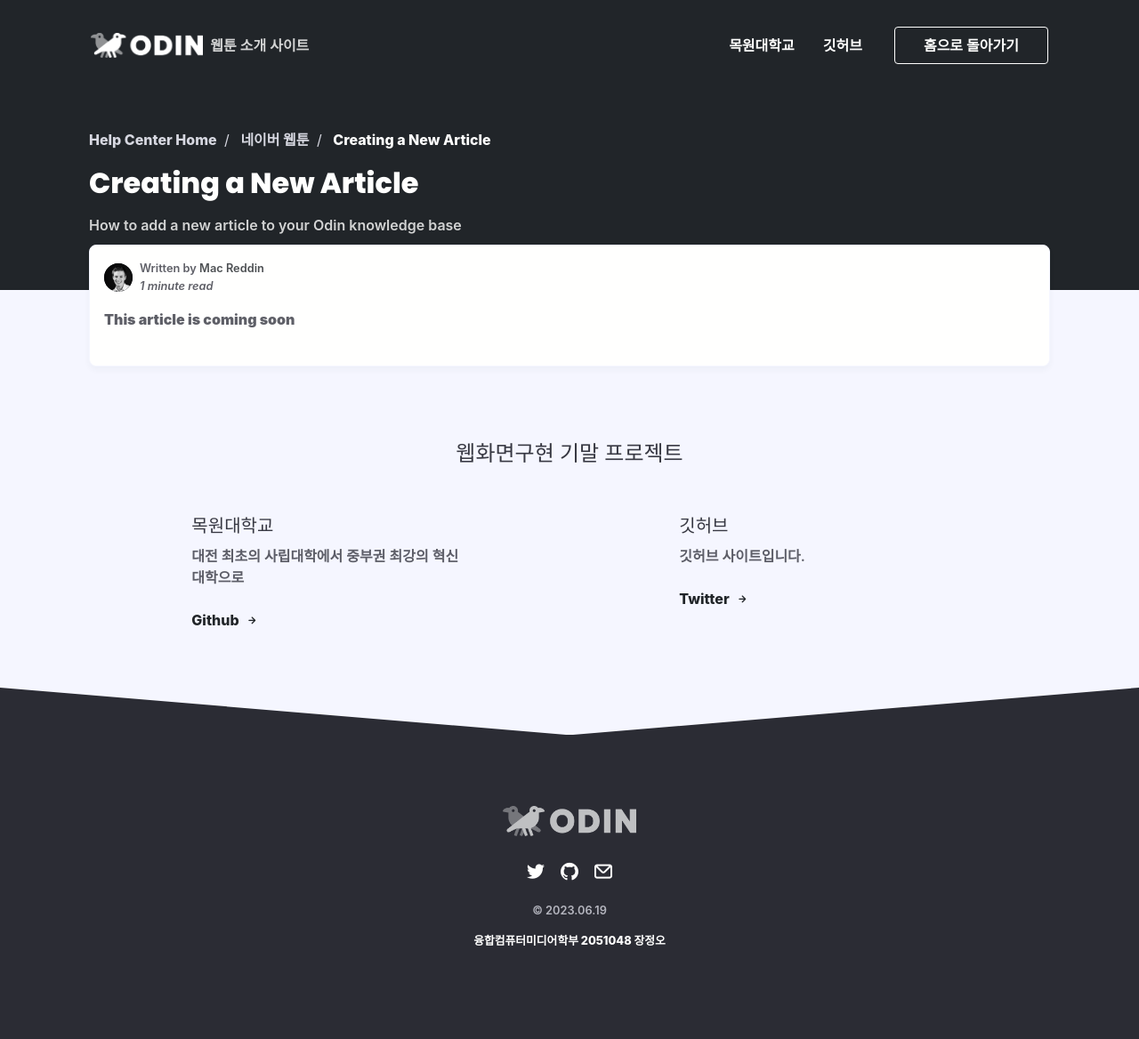
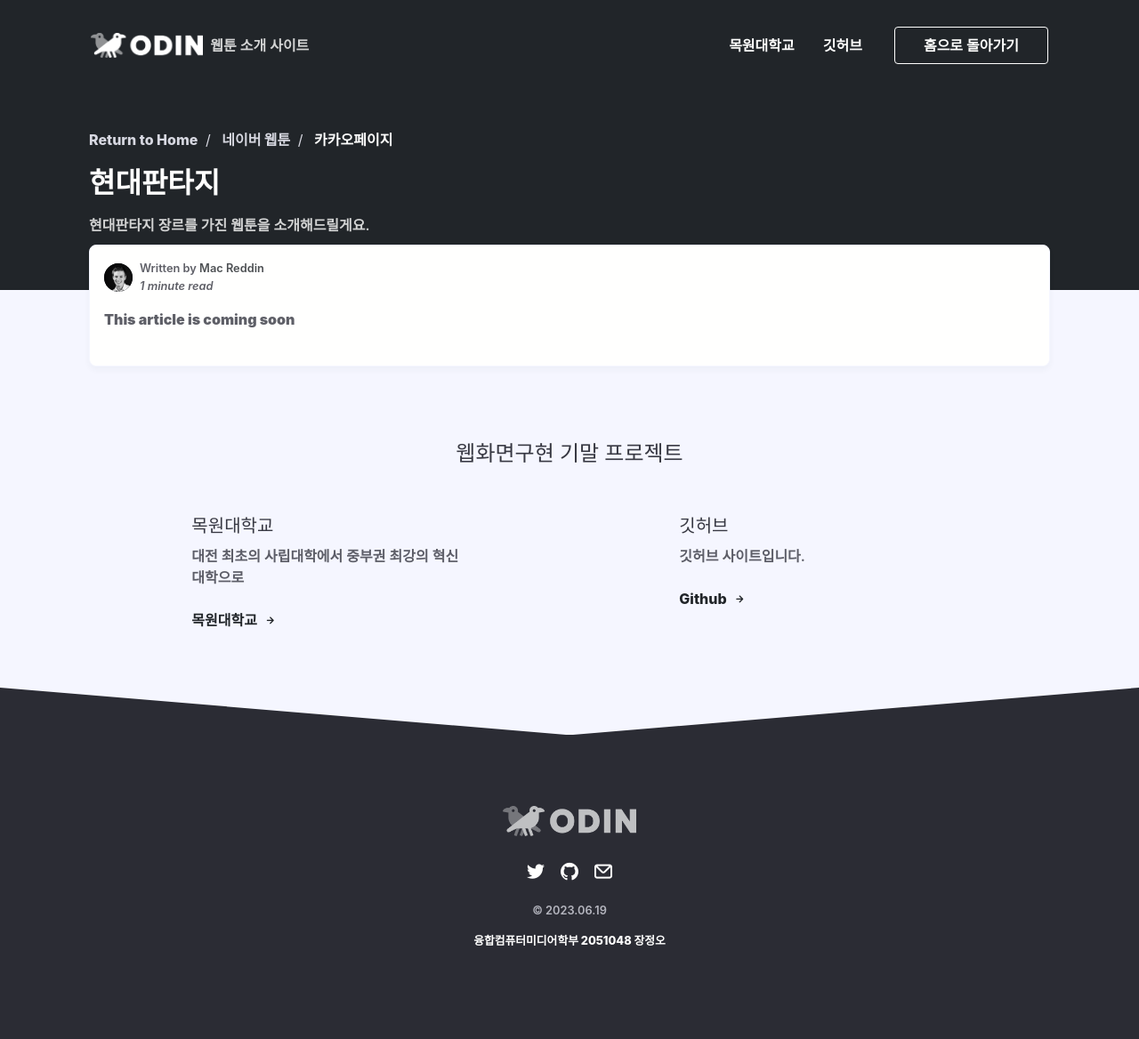
Before and after one commit to martin-yeo/k1163, a Jekyll site: the page built from _posts/Using Odin/2019-12-20-creating-a-new-article.md, in a window 1280 px wide. Shown: the whole page at 89% size. Built offline with Jekyll 4.4.1, drawn with Linux system fonts in a browser that asks for light colours; nearby versions of some CDN libraries; some web fonts are replaced; comment, search, counter and statistics services are not loaded.

Commit message:
중간완성

```diff
--- a/_config.yml
+++ b/_config.yml
@@ -24,13 +24,13 @@ baseurl: "" # the subpath of your site, e.g. /support
 url: https://github.com/k1163172/k1163172.github.io.git # the base hostname AND PROTOCOL for your site, e.g. http://example.com
 permalink: /:categories/:title
 
-content_type: Knowledge Base #Define whether this is a knowledge base, help center, or something else
+content_type: 웹툰을 소개해주는 사이트 #Define whether this is a knowledge base, help center, or something else
 use_authors: true #Set this to false to disable showing post authors
 
 brand_logo: logo.png
 brand_name: Odin
-header: How can we help you?
-subheader: Support and documentation for Odin
+header: 웹툰을 소개해드릴까요?
+subheader: 웹툰제목, 작가, 장르 등을 소개해드릴게요.
 
 meta_image: odin-meta.png
 
@@ -44,28 +44,28 @@ instagram_username:
 
 
 # Navivation
-nav_item_one: Github
-nav_item_one_link: https://github.com/TeaGuns/odin
+nav_item_one: 목원대학교
+nav_item_one_link: https://www.mokwon.ac.kr/kr/
 
-nav_item_two: Twitter
-nav_item_two_link: https://twitter.com/TheTeaGuns
+nav_item_two: Github
+nav_item_two_link: https://github.com/k1163172/k1163172.github.io
 
 nav_item_three: #
 nav_item_three_link: #
 
-nav_button: Return to Odin Home
+nav_button: Return to Home
 nav_button_link: https://teaguns.github.io/odin/
 
 # More Help
-help_one_title: Odin Bugs
-help_one_content: If you find any bugs or problems with this theme, please open an issue over on Github.
-help_one_button: Github
-help_one_link: https://github.com/TeaGuns/odin/issues
+help_one_title: 목원대학교
+help_one_content: 대전 최초의 사립대학에서 중부권 최강의 혁신대학으로
+help_one_button: 목원대학교
+help_one_link: https://www.mokwon.ac.kr/kr/
 
-help_two_title: Twitter
-help_two_content: Feel free to tweet at me if you have suggestions for Odin. Or if you just want to say hi.
-help_two_button: Twitter
-help_two_link: https://twitter.com/theteaguns
+help_two_title: Github
+help_two_content: 깃허브 사이트입니다.
+help_two_button: Github
+help_two_link: https://github.com/
 
 # Build settings
 theme: minima
--- a/_layouts/category.html
+++ b/_layouts/category.html
@@ -15,7 +15,7 @@ layout: default
       <div class="column col-12">
         <ul class="breadcrumb">
           <li class="breadcrumb-item">
-            <a href="{{ site.url }}{{ site.baseurl }}">Return To Home</a>
+            <a href="{{ site.url }}{{ site.baseurl }}">Return to Home</a>
           </li>
           <li class="breadcrumb-item">
             <a href="#">{{ page_category.name }}</a>
--- a/_layouts/post.html
+++ b/_layouts/post.html
@@ -15,17 +15,17 @@ layout: default
         <div class="column col-12">
           <ul class="breadcrumb">
             <li class="breadcrumb-item">
-              <a href="{{ site.url }}{{ site.baseurl }}">Help Center Home</a>
+              <a href="{{ site.url }}{{ site.baseurl }}">Return to Home</a>
             </li>
             <li class="breadcrumb-item">
               <a href="../{{ page.category }}">{{ page_category.name }}</a>
             </li>
             <li class="breadcrumb-item">
-              <a href="#">{{ page.title }}</a>
+              <a href="#">카카오페이지</a>
             </li>
           </ul>
-          <h2 class="text-light text-bold">{{ page.title }}</h2>
-          <p class="text-light mb-0">{{ page.short-description }}</p>
+          <h2 class="text-light text-bold">현대판타지</h2>
+          <p class="text-light mb-0">현대판타지 장르를 가진 웹툰을 소개해드릴게요.</p>
         </div>
         <div class="column col-12">
           <div class="card">
```
Also changed, not shown: _layouts/subcategory.html (+4 -4 lines).
